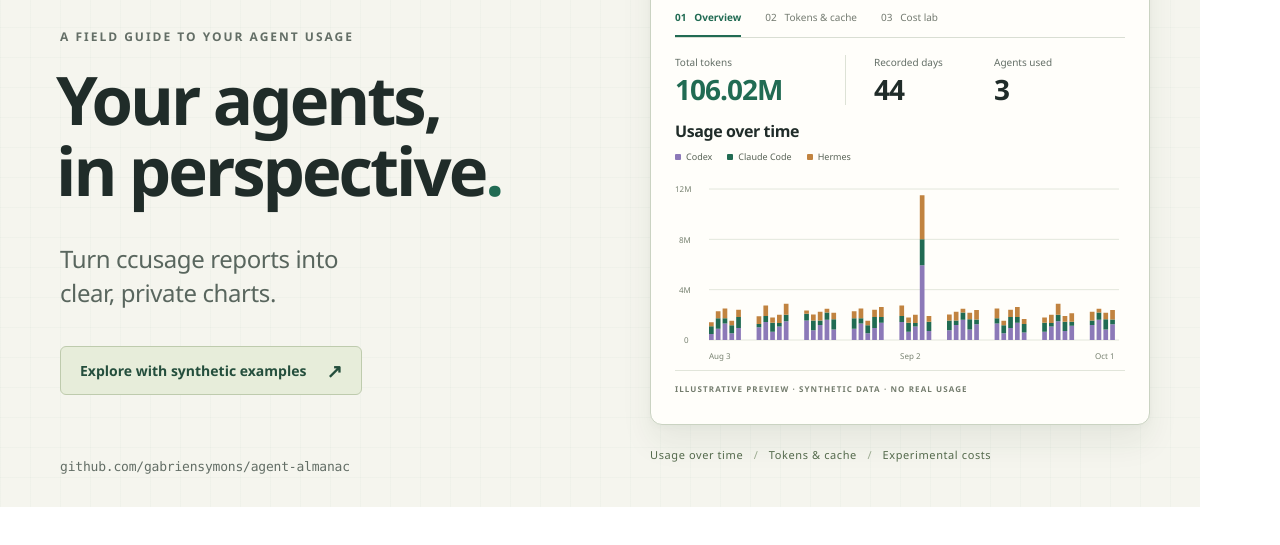
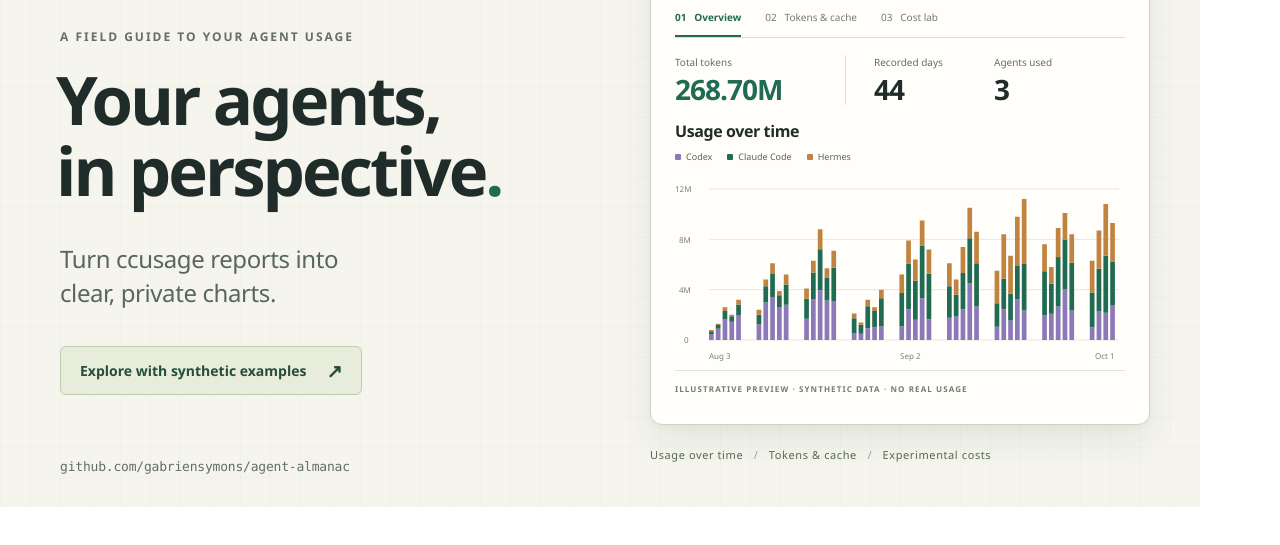
Before and after one commit to gabriensymons/agent-almanac, a website: page assets/social/agent-almanac-og.html in a window 1280 px wide. Shown: the part 123-668 px from the top of the page. Drawn offline with Linux system fonts and the light colour scheme.

Commit message:
Sharpen social card and vary illustrative usage chart

```diff
--- a/assets/social/agent-almanac-og.html
+++ b/assets/social/agent-almanac-og.html
@@ -4,7 +4,7 @@
   <meta charset="utf-8">
   <meta name="viewport" content="width=device-width, initial-scale=1">
   <title>Agent Almanac social card</title>
-  <!-- Render at 1200 × 630. Chart values are a snapshot of public/examples.js (mixed). -->
+  <!-- Render the 1200 × 630 layout at 2× device scale for a 2400 × 1260 PNG. Chart values are invented for this illustrative card: 44 weekdays with varied totals and agent shares. -->
   <style>
     * { box-sizing: border-box; }
     body { margin: 0; width: 1200px; height: 630px; color: #202c29; font-family: "Avenir Next", "Segoe UI", sans-serif; }
@@ -53,18 +53,18 @@
       <div class="preview-head">Your usage, at a glance<span class="edition"><i class="dot"></i>SYNTHETIC EXAMPLE</span></div>
       <div class="tabs"><span class="active">01 &nbsp; Overview</span><span>02 &nbsp; Tokens &amp; cache</span><span>03 &nbsp; Cost lab</span></div>
       <div class="metrics">
-        <div class="metric"><small>Total tokens</small><strong>106.02M</strong></div>
+        <div class="metric"><small>Total tokens</small><strong>268.70M</strong></div>
         <div class="metric"><small>Recorded days</small><strong>44</strong></div>
         <div class="metric"><small>Agents used</small><strong>3</strong></div>
       </div>
       <h2 class="chart-title">Usage over time</h2>
       <div class="legend"><span><i class="swatch" style="background:#8c79b8"></i>Codex</span><span><i class="swatch" style="background:#216b53"></i>Claude Code</span><span><i class="swatch" style="background:#c18340"></i>Hermes</span></div>
-      <svg viewBox="0 0 450 207" xmlns="http://www.w3.org/2000/svg" role="img" aria-label="Stacked daily token totals for three fictional agents from August 3 to October 1, 2026">
+      <svg viewBox="0 0 450 207" xmlns="http://www.w3.org/2000/svg" role="img" aria-label="Synthetic daily token totals for three agents from August 3 to October 1, 2026, with a ramp-up, a quiet week, and several peaks">
         <g fill="none" stroke="#e3e7dc" stroke-width="1"><path d="M34 26H444 M34 76.33H444 M34 126.67H444 M34 177H444"/></g>
         <g fill="#788271" font-size="8" font-family="Avenir Next, Segoe UI, sans-serif"><text x="0" y="29">12M</text><text x="4" y="80">8M</text><text x="4" y="130">4M</text><text x="9" y="180">0</text><text x="34" y="196">Aug 3</text><text x="225" y="196">Sep 2</text><text x="420" y="196">Oct 1</text></g>
-          <path fill="#8c79b8" d="M34.00,177.00h4.7v-5.97h-4.7Z M40.80,177.00h4.7v-11.20h-4.7Z M47.60,177.00h4.7v-16.43h-4.7Z M54.40,177.00h4.7v-6.72h-4.7Z M61.20,177.00h4.7v-11.95h-4.7Z M81.60,177.00h4.7v-12.70h-4.7Z M88.40,177.00h4.7v-17.92h-4.7Z M95.20,177.00h4.7v-8.22h-4.7Z M102.00,177.00h4.7v-13.44h-4.7Z M108.80,177.00h4.7v-18.67h-4.7Z M129.20,177.00h4.7v-19.42h-4.7Z M136.00,177.00h4.7v-9.71h-4.7Z M142.80,177.00h4.7v-14.94h-4.7Z M149.60,177.00h4.7v-20.16h-4.7Z M156.40,177.00h4.7v-10.46h-4.7Z M176.80,177.00h4.7v-11.20h-4.7Z M183.60,177.00h4.7v-16.43h-4.7Z M190.40,177.00h4.7v-6.72h-4.7Z M197.20,177.00h4.7v-11.95h-4.7Z M204.00,177.00h4.7v-17.18h-4.7Z M224.40,177.00h4.7v-17.92h-4.7Z M231.20,177.00h4.7v-8.22h-4.7Z M238.00,177.00h4.7v-13.44h-4.7Z M244.80,177.00h4.7v-74.68h-4.7Z M251.60,177.00h4.7v-8.96h-4.7Z M272.00,177.00h4.7v-9.71h-4.7Z M278.80,177.00h4.7v-14.94h-4.7Z M285.60,177.00h4.7v-20.16h-4.7Z M292.40,177.00h4.7v-10.46h-4.7Z M299.20,177.00h4.7v-15.68h-4.7Z M319.60,177.00h4.7v-16.43h-4.7Z M326.40,177.00h4.7v-6.72h-4.7Z M333.20,177.00h4.7v-11.95h-4.7Z M340.00,177.00h4.7v-17.18h-4.7Z M346.80,177.00h4.7v-7.47h-4.7Z M367.20,177.00h4.7v-8.22h-4.7Z M374.00,177.00h4.7v-13.44h-4.7Z M380.80,177.00h4.7v-18.67h-4.7Z M387.60,177.00h4.7v-8.96h-4.7Z M394.40,177.00h4.7v-14.19h-4.7Z M414.80,177.00h4.7v-14.94h-4.7Z M421.60,177.00h4.7v-20.16h-4.7Z M428.40,177.00h4.7v-10.46h-4.7Z M435.20,177.00h4.7v-15.68h-4.7Z"/>
-          <path fill="#216b53" d="M34.00,171.03h4.7v-7.73h-4.7Z M40.80,165.80h4.7v-10.58h-4.7Z M47.60,160.57h4.7v-5.29h-4.7Z M54.40,170.28h4.7v-8.14h-4.7Z M61.20,165.05h4.7v-10.99h-4.7Z M81.60,164.30h4.7v-3.26h-4.7Z M88.40,159.08h4.7v-6.11h-4.7Z M95.20,168.78h4.7v-8.96h-4.7Z M102.00,163.56h4.7v-3.66h-4.7Z M108.80,158.33h4.7v-6.51h-4.7Z M129.20,157.58h4.7v-6.92h-4.7Z M136.00,167.29h4.7v-9.77h-4.7Z M142.80,162.06h4.7v-4.48h-4.7Z M149.60,156.84h4.7v-7.33h-4.7Z M156.40,166.54h4.7v-10.18h-4.7Z M176.80,165.80h4.7v-10.58h-4.7Z M183.60,160.57h4.7v-5.29h-4.7Z M190.40,170.28h4.7v-8.14h-4.7Z M197.20,165.05h4.7v-10.99h-4.7Z M204.00,159.82h4.7v-5.70h-4.7Z M224.40,159.08h4.7v-6.11h-4.7Z M231.20,168.78h4.7v-8.96h-4.7Z M238.00,163.56h4.7v-3.66h-4.7Z M244.80,102.32h4.7v-26.05h-4.7Z M251.60,168.04h4.7v-9.36h-4.7Z M272.00,167.29h4.7v-9.77h-4.7Z M278.80,162.06h4.7v-4.48h-4.7Z M285.60,156.84h4.7v-7.33h-4.7Z M292.40,166.54h4.7v-10.18h-4.7Z M299.20,161.32h4.7v-4.88h-4.7Z M319.60,160.57h4.7v-5.29h-4.7Z M326.40,170.28h4.7v-8.14h-4.7Z M333.20,165.05h4.7v-10.99h-4.7Z M340.00,159.82h4.7v-5.70h-4.7Z M346.80,169.53h4.7v-8.55h-4.7Z M367.20,168.78h4.7v-8.96h-4.7Z M374.00,163.56h4.7v-3.66h-4.7Z M380.80,158.33h4.7v-6.51h-4.7Z M387.60,168.04h4.7v-9.36h-4.7Z M394.40,162.81h4.7v-4.07h-4.7Z M414.80,162.06h4.7v-4.48h-4.7Z M421.60,156.84h4.7v-7.33h-4.7Z M428.40,166.54h4.7v-10.18h-4.7Z M435.20,161.32h4.7v-4.88h-4.7Z"/>
-          <path fill="#c18340" d="M34.00,163.29h4.7v-4.07h-4.7Z M40.80,155.21h4.7v-6.92h-4.7Z M47.60,155.28h4.7v-9.77h-4.7Z M54.40,162.14h4.7v-4.48h-4.7Z M61.20,154.06h4.7v-7.33h-4.7Z M81.60,161.05h4.7v-7.73h-4.7Z M88.40,152.97h4.7v-10.58h-4.7Z M95.20,159.83h4.7v-5.29h-4.7Z M102.00,159.89h4.7v-8.14h-4.7Z M108.80,151.82h4.7v-10.99h-4.7Z M129.20,150.66h4.7v-3.26h-4.7Z M136.00,157.52h4.7v-6.11h-4.7Z M142.80,157.59h4.7v-8.96h-4.7Z M149.60,149.51h4.7v-3.66h-4.7Z M156.40,156.37h4.7v-6.51h-4.7Z M176.80,155.21h4.7v-6.92h-4.7Z M183.60,155.28h4.7v-9.77h-4.7Z M190.40,162.14h4.7v-4.48h-4.7Z M197.20,154.06h4.7v-7.33h-4.7Z M204.00,154.12h4.7v-10.18h-4.7Z M224.40,152.97h4.7v-10.58h-4.7Z M231.20,159.83h4.7v-5.29h-4.7Z M238.00,159.89h4.7v-8.14h-4.7Z M244.80,76.27h4.7v-43.96h-4.7Z M251.60,158.68h4.7v-5.70h-4.7Z M272.00,157.52h4.7v-6.11h-4.7Z M278.80,157.59h4.7v-8.96h-4.7Z M285.60,149.51h4.7v-3.66h-4.7Z M292.40,156.37h4.7v-6.51h-4.7Z M299.20,156.43h4.7v-9.36h-4.7Z M319.60,155.28h4.7v-9.77h-4.7Z M326.40,162.14h4.7v-4.48h-4.7Z M333.20,154.06h4.7v-7.33h-4.7Z M340.00,154.12h4.7v-10.18h-4.7Z M346.80,160.98h4.7v-4.88h-4.7Z M367.20,159.83h4.7v-5.29h-4.7Z M374.00,159.89h4.7v-8.14h-4.7Z M380.80,151.82h4.7v-10.99h-4.7Z M387.60,158.68h4.7v-5.70h-4.7Z M394.40,158.74h4.7v-8.55h-4.7Z M414.80,157.59h4.7v-8.96h-4.7Z M421.60,149.51h4.7v-3.66h-4.7Z M428.40,156.37h4.7v-6.51h-4.7Z M435.20,156.43h4.7v-9.36h-4.7Z"/>
+          <path fill="#8c79b8" d="M34.00,177.00h4.7v-5.94h-4.7Z M40.80,177.00h4.7v-11.29h-4.7Z M47.60,177.00h4.7v-20.61h-4.7Z M54.40,177.00h4.7v-18.37h-4.7Z M61.20,177.00h4.7v-24.56h-4.7Z M81.60,177.00h4.7v-15.70h-4.7Z M88.40,177.00h4.7v-37.45h-4.7Z M95.20,177.00h4.7v-42.98h-4.7Z M102.00,177.00h4.7v-32.39h-4.7Z M108.80,177.00h4.7v-35.33h-4.7Z M129.20,177.00h4.7v-21.15h-4.7Z M136.00,177.00h4.7v-40.43h-4.7Z M142.80,177.00h4.7v-49.83h-4.7Z M149.60,177.00h4.7v-39.45h-4.7Z M156.40,177.00h4.7v-38.42h-4.7Z M176.80,177.00h4.7v-6.61h-4.7Z M183.60,177.00h4.7v-6.17h-4.7Z M190.40,177.00h4.7v-11.68h-4.7Z M197.20,177.00h4.7v-12.76h-4.7Z M204.00,177.00h4.7v-13.59h-4.7Z M224.40,177.00h4.7v-13.74h-4.7Z M231.20,177.00h4.7v-30.82h-4.7Z M238.00,177.00h4.7v-20.13h-4.7Z M244.80,177.00h4.7v-41.84h-4.7Z M251.60,177.00h4.7v-20.84h-4.7Z M272.00,177.00h4.7v-22.26h-4.7Z M278.80,177.00h4.7v-23.56h-4.7Z M285.60,177.00h4.7v-30.73h-4.7Z M292.40,177.00h4.7v-56.81h-4.7Z M299.20,177.00h4.7v-33.55h-4.7Z M319.60,177.00h4.7v-13.15h-4.7Z M326.40,177.00h4.7v-30.65h-4.7Z M333.20,177.00h4.7v-19.39h-4.7Z M340.00,177.00h4.7v-40.69h-4.7Z M346.80,177.00h4.7v-29.60h-4.7Z M367.20,177.00h4.7v-24.86h-4.7Z M374.00,177.00h4.7v-26.27h-4.7Z M380.80,177.00h4.7v-33.60h-4.7Z M387.60,177.00h4.7v-50.84h-4.7Z M394.40,177.00h4.7v-29.60h-4.7Z M414.80,177.00h4.7v-12.68h-4.7Z M421.60,177.00h4.7v-28.46h-4.7Z M428.40,177.00h4.7v-27.18h-4.7Z M435.20,177.00h4.7v-35.11h-4.7Z"/>
+          <path fill="#216b53" d="M34.00,171.06h4.7v-2.82h-4.7Z M40.80,165.71h4.7v-3.76h-4.7Z M47.60,156.39h4.7v-8.51h-4.7Z M54.40,158.63h4.7v-5.29h-4.7Z M61.20,152.44h4.7v-10.87h-4.7Z M81.60,161.30h4.7v-9.66h-4.7Z M88.40,139.55h4.7v-16.31h-4.7Z M95.20,134.02h4.7v-23.03h-4.7Z M102.00,144.61h4.7v-12.27h-4.7Z M108.80,141.67h4.7v-20.28h-4.7Z M129.20,155.85h4.7v-20.12h-4.7Z M136.00,136.57h4.7v-26.95h-4.7Z M142.80,127.17h4.7v-40.97h-4.7Z M149.60,137.55h4.7v-22.95h-4.7Z M156.40,138.58h4.7v-33.95h-4.7Z M176.80,170.39h4.7v-15.06h-4.7Z M183.60,170.83h4.7v-9.16h-4.7Z M190.40,165.32h4.7v-22.15h-4.7Z M197.20,164.24h4.7v-16.36h-4.7Z M204.00,163.41h4.7v-28.19h-4.7Z M224.40,163.26h4.7v-33.37h-4.7Z M231.20,146.18h4.7v-45.73h-4.7Z M238.00,156.87h4.7v-39.46h-4.7Z M244.80,135.16h4.7v-52.60h-4.7Z M251.60,156.16h4.7v-45.30h-4.7Z M272.00,154.74h4.7v-31.47h-4.7Z M278.80,153.44h4.7v-21.74h-4.7Z M285.60,146.27h4.7v-36.32h-4.7Z M292.40,120.19h4.7v-44.92h-4.7Z M299.20,143.45h4.7v-43.29h-4.7Z M319.60,163.85h4.7v-23.53h-4.7Z M326.40,146.35h4.7v-30.65h-4.7Z M333.20,157.61h4.7v-26.98h-4.7Z M340.00,136.31h4.7v-33.30h-4.7Z M346.80,147.40h4.7v-46.51h-4.7Z M367.20,152.14h4.7v-43.99h-4.7Z M374.00,150.73h4.7v-29.92h-4.7Z M380.80,143.40h4.7v-49.28h-4.7Z M387.60,126.16h4.7v-49.57h-4.7Z M394.40,147.40h4.7v-47.56h-4.7Z M414.80,164.32h4.7v-34.88h-4.7Z M421.60,148.54h4.7v-42.70h-4.7Z M428.40,149.82h4.7v-57.08h-4.7Z M435.20,141.89h4.7v-43.30h-4.7Z"/>
+          <path fill="#c18340" d="M34.00,168.24h4.7v-1.31h-4.7Z M40.80,161.95h4.7v-1.31h-4.7Z M47.60,147.88h4.7v-3.60h-4.7Z M54.40,153.34h4.7v-1.51h-4.7Z M61.20,141.57h4.7v-4.83h-4.7Z M81.60,151.63h4.7v-4.83h-4.7Z M88.40,123.24h4.7v-6.64h-4.7Z M95.20,110.99h4.7v-10.75h-4.7Z M102.00,132.34h4.7v-4.42h-4.7Z M108.80,121.38h4.7v-9.81h-4.7Z M129.20,135.73h4.7v-10.32h-4.7Z M136.00,109.62h4.7v-11.89h-4.7Z M142.80,86.20h4.7v-19.93h-4.7Z M149.60,114.60h4.7v-9.32h-4.7Z M156.40,104.63h4.7v-16.97h-4.7Z M176.80,155.33h4.7v-4.76h-4.7Z M183.60,161.67h4.7v-2.29h-4.7Z M190.40,143.18h4.7v-6.44h-4.7Z M197.20,147.88h4.7v-3.60h-4.7Z M204.00,135.22h4.7v-8.56h-4.7Z M224.40,129.89h4.7v-18.32h-4.7Z M231.20,100.46h4.7v-22.86h-4.7Z M238.00,117.41h4.7v-20.94h-4.7Z M244.80,82.56h4.7v-25.10h-4.7Z M251.60,110.86h4.7v-24.46h-4.7Z M272.00,123.27h4.7v-23.03h-4.7Z M278.80,131.70h4.7v-15.10h-4.7Z M285.60,109.96h4.7v-26.07h-4.7Z M292.40,75.26h4.7v-30.39h-4.7Z M299.20,100.17h4.7v-31.38h-4.7Z M319.60,140.32h4.7v-32.53h-4.7Z M326.40,115.69h4.7v-44.39h-4.7Z M333.20,130.63h4.7v-37.94h-4.7Z M340.00,103.01h4.7v-49.33h-4.7Z M346.80,100.90h4.7v-64.83h-4.7Z M367.20,108.14h4.7v-26.78h-4.7Z M374.00,120.80h4.7v-16.79h-4.7Z M380.80,94.13h4.7v-29.12h-4.7Z M387.60,76.60h4.7v-26.69h-4.7Z M394.40,99.84h4.7v-28.54h-4.7Z M414.80,129.44h4.7v-31.71h-4.7Z M421.60,105.84h4.7v-38.32h-4.7Z M428.40,92.74h4.7v-51.64h-4.7Z M435.20,98.59h4.7v-38.62h-4.7Z"/>
       </svg>
       <p class="caption">ILLUSTRATIVE PREVIEW · SYNTHETIC DATA · NO REAL USAGE</p>
     </section>
```
Also changed, not shown: README.md, assets/social/agent-almanac-og.png.
